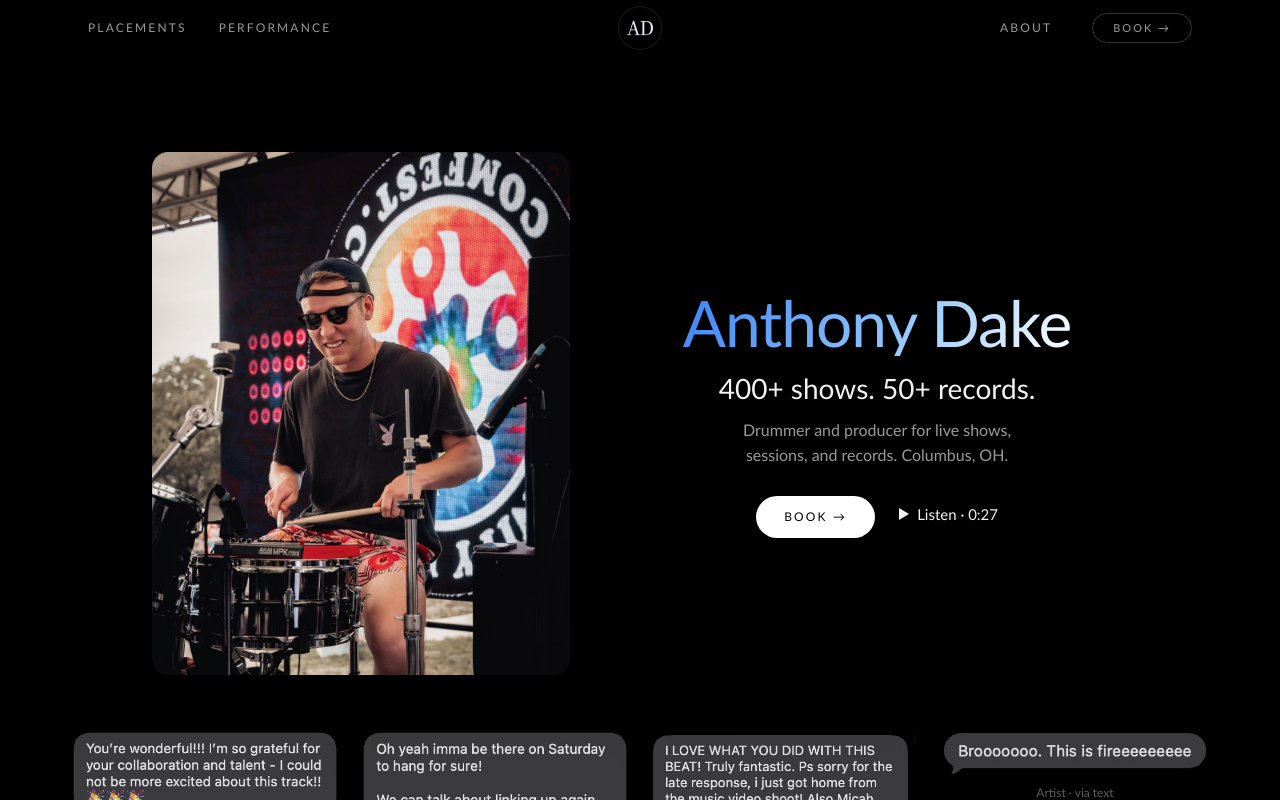
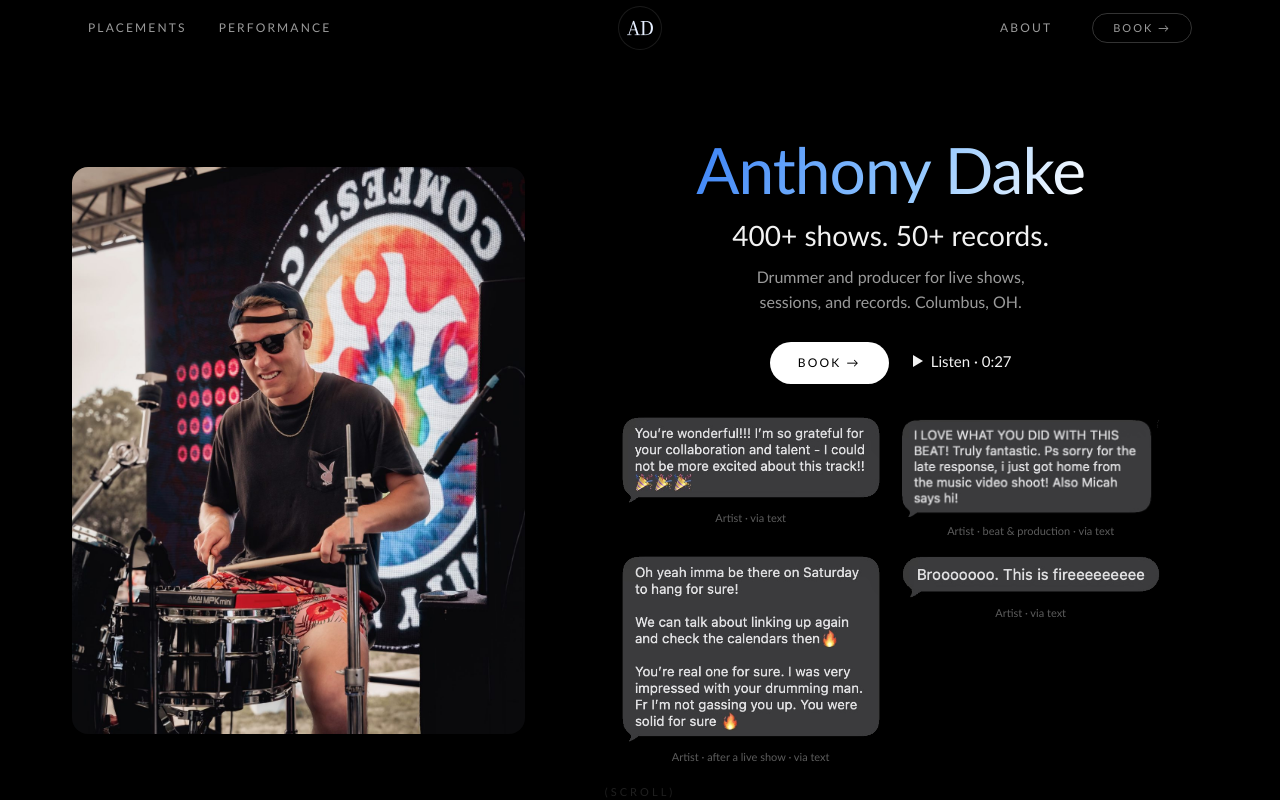
Before and after one commit to anthonydake/anthonydakemusic-v3, a Next.js app: page / in a window 1280 px wide. Built offline with nearby package versions, Linux system fonts and the light colour scheme; no server answers.

Commit message:
Hero: four texts live in the text column on desktop (2×2), strip on mobile

```diff
--- a/app/components/HeroTexts.tsx
+++ b/app/components/HeroTexts.tsx
@@ -5,12 +5,12 @@ export default function HeroTexts() {
   return (
     <ul
       aria-label="What people say"
-      className="mt-10 flex snap-x snap-mandatory items-start gap-4 overflow-x-auto px-6 pb-1 [scroll-padding-left:1.5rem] md:mx-auto md:mt-14 md:grid md:max-w-[1200px] md:snap-none md:grid-cols-4 md:gap-6 md:overflow-visible md:px-8"
+      className="-mx-6 mt-8 flex snap-x snap-mandatory items-start gap-4 overflow-x-auto px-6 pb-1 [scroll-padding-left:1.5rem] md:mx-auto md:mt-8 md:grid md:w-full md:max-w-[540px] md:snap-none md:grid-cols-2 md:gap-x-5 md:gap-y-4 md:overflow-visible md:px-0 md:pb-0"
     >
       {HERO_TESTIMONIALS.map((t) => (
         <li
           key={t.id}
-          className="w-[72vw] max-w-[300px] shrink-0 snap-center md:w-auto md:max-w-none"
+          className="w-[72vw] max-w-[300px] shrink-0 snap-center md:w-full md:max-w-none"
         >
           <figure className="flex flex-col items-center">
             <Image
@@ -19,10 +19,10 @@ export default function HeroTexts() {
               width={t.width}
               height={t.height}
               loading="lazy"
-              sizes="(max-width: 768px) 72vw, 280px"
+              sizes="(max-width: 768px) 72vw, 260px"
               className="h-auto w-full select-none"
             />
-            <figcaption className="mt-2 text-center text-[12px] text-[#5C5C5C]">
+            <figcaption className="mt-1.5 text-center text-[11px] leading-[1.4] text-[#5C5C5C]">
               {t.caption}
             </figcaption>
           </figure>
--- a/app/components/HomeClient.tsx
+++ b/app/components/HomeClient.tsx
@@ -50,9 +50,9 @@ export default function HomeClient({
       <section
         ref={heroRef}
         data-id="hero"
-        className="relative -mt-14 bg-black md:mt-0 md:pb-16"
+        className="relative -mt-14 bg-black md:mt-0 md:pb-12"
       >
-        <div className="md:mx-auto md:grid md:max-w-[1040px] md:grid-cols-[minmax(0,5fr)_minmax(0,6fr)] md:items-center md:gap-14 md:px-8 md:pt-24">
+        <div className="md:mx-auto md:grid md:max-w-[1200px] md:grid-cols-[minmax(0,5fr)_minmax(0,7fr)] md:items-center md:gap-12 md:px-8 md:pt-20">
           <div className="relative md:static">
             <Image
               src="/photos/epk-comfest-2024.jpg"
@@ -83,10 +83,18 @@ export default function HomeClient({
               </button>
               <HeroListen />
             </div>
+            <HeroTexts />
           </div>
         </div>
 
-        <HeroTexts />
+        <div
+          aria-hidden="true"
+          className="pointer-events-none absolute inset-x-0 bottom-3 hidden justify-center md:flex"
+        >
+          <span className="animate-scrollFlash text-[11px] uppercase tracking-[0.28em] text-[#9A9A9A]">
+            (scroll)
+          </span>
+        </div>
       </section>
 
       <section
--- a/app/globals.css
+++ b/app/globals.css
@@ -91,6 +91,22 @@ a {
   background-image: linear-gradient(to bottom, rgba(0, 0, 0, 0) 0%, rgba(0, 0, 0, 0.6) 45%, #000 100%);
 }
 
+/* Desktop hero scroll hint — the one allowed exception to the Calm pass's
+   no-motion rule. Pulses the `(scroll)` label at the bottom of the hero. */
+@keyframes scrollFlash {
+  0%, 100% { opacity: 0.2; }
+  50% { opacity: 1; }
+}
+.animate-scrollFlash {
+  animation: scrollFlash 2.4s ease-in-out infinite;
+}
+@media (prefers-reduced-motion: reduce) {
+  .animate-scrollFlash {
+    animation: none;
+    opacity: 0.6;
+  }
+}
+
 /* Dark form input — plain and self-contained. No gradient trickery any more. */
 .form-input {
   width: 100%;
--- a/data/testimonials.data.ts
+++ b/data/testimonials.data.ts
@@ -21,20 +21,20 @@ export const HERO_TESTIMONIALS: Testimonial[] = [
     caption: "Artist · via text",
   },
   {
+    id: "beat-1",
+    image: "/reviews/review-2.png",
+    width: 528,
+    height: 205,
+    alt: "I LOVE WHAT YOU DID WITH THIS BEAT! Truly fantastic. Ps sorry for the late response, I just got home from the music video shoot! Also Micah says hi!",
+    caption: "Artist · beat & production · via text",
+  },
+  {
     id: "live-2026",
     image: "/reviews/review-7.png",
     width: 502,
     height: 364,
     alt: "Oh yeah imma be there on Saturday to hang for sure! We can talk about linking up again and check the calendars then. You're real one for sure. I was very impressed with your drumming man. Fr I'm not gassing you up. You were solid for sure.",
     caption: "Artist · after a live show · via text",
-  },
-  {
-    id: "beat-1",
-    image: "/reviews/review-2.png",
-    width: 528,
-    height: 205,
-    alt: "I LOVE WHAT YOU DID WITH THIS BEAT! Truly fantastic. Ps sorry for the late response, I just got home from the music video shoot! Also Micah says hi!",
-    caption: "Artist · beat & production · via text",
   },
   {
     id: "fire-1",
```
Also changed, not shown: 1 other file (tests, documents, lock files or other folders).
